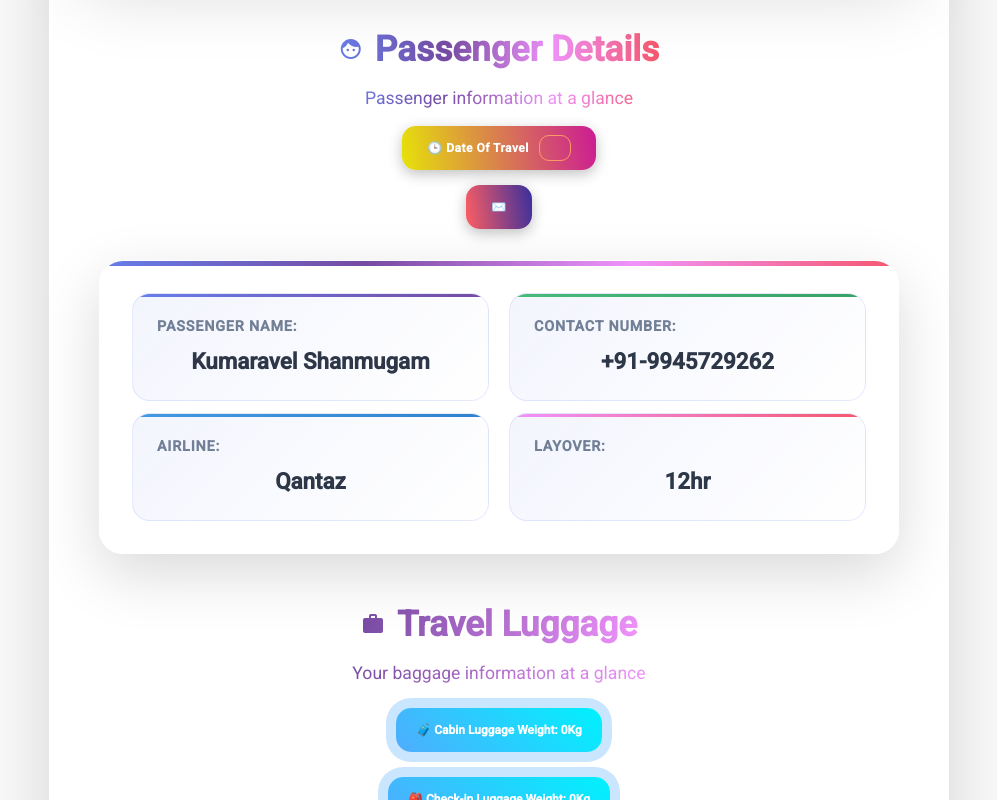
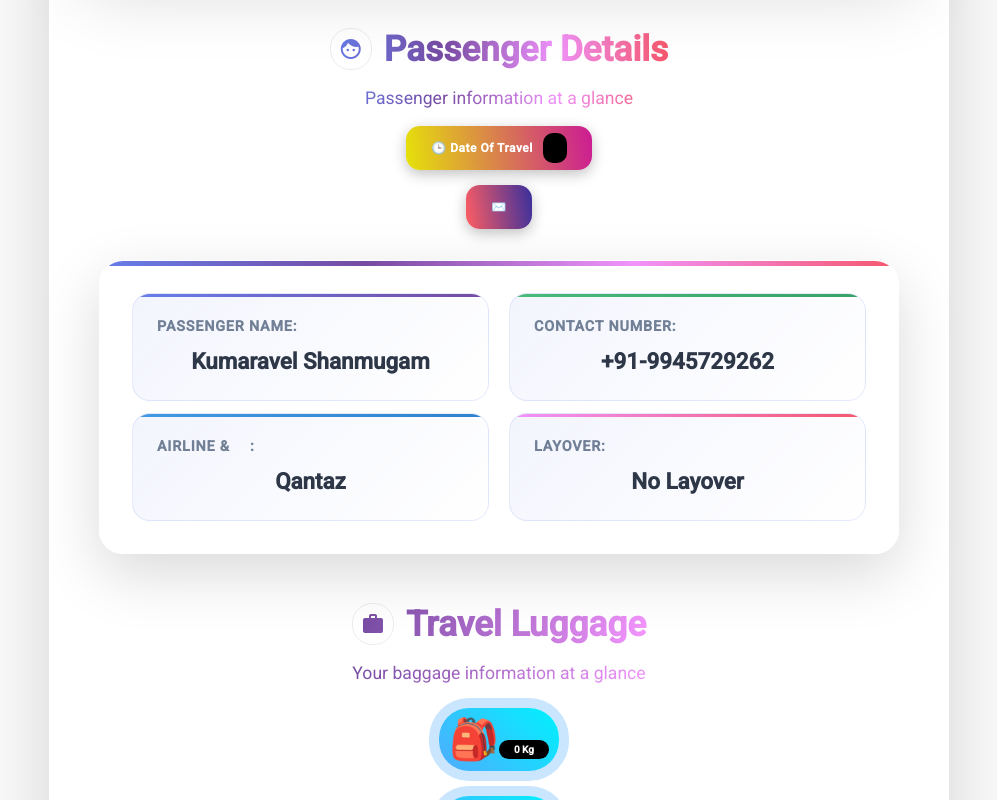
Before and after one commit to kumaruidivloper/luggageTagApp, an Angular app: page / in a window 1280 px wide. Shown: the part 520-1320 px from the top of the page, without its empty margins (141-1138 px from the left). Built offline with nearby package versions, Linux system fonts and the light colour scheme; no server answers.

Commit message:
small ui update

```diff
--- a/src/app/app.html
+++ b/src/app/app.html
@@ -129,7 +129,7 @@
         <div class="layover-info">
           <i class="fas fa-clock"></i>
           @if(travelDetails) {
-            {{travelDetails.layoverTime}} layover
+            🕒 {{travelDetails.layoverTime}} layover
           } @else {
             14hr layover
           }
@@ -152,11 +152,11 @@
 
   <div class="luggage-header">
     <h2 class="passengerDetails">
-      <mat-icon>face</mat-icon>
+      <mat-icon class="iconCircle">face</mat-icon>
       Passenger Details
     </h2>
     <p class="passengerDetails">Passenger information at a glance</p>
-    <div class="baggage-card cabin time"> 🕒 Date Of Travel <span style="border: solid 1px #ff9966; padding: 5px 15px; border-radius: 10px; margin-left: 10px;"> {{travelDetails?.dot | date}}</span></div>
+    <div class="baggage-card cabin time"> 🕒 Date Of Travel <span class="travelDate"> {{travelDetails?.dot | date}}</span></div>
     <div class="baggage-card cabin email"> ✉️ {{travelDetails?.email}}</div>
   </div>
 
@@ -165,7 +165,7 @@
   <div class="info-item">
     <span class="label">Passenger Name:</span>
      @if(travelDetails) {
-        <span class="value">{{travelDetails.firstName}} {{travelDetails.lastName}}</span>
+        <span class="value">👨 {{travelDetails.firstName}} {{travelDetails.lastName}}</span>
       } @else {
         <span class="value">Kumaravel Shanmugam</span>
       }
@@ -173,25 +173,25 @@
   <div class="info-item">
     <span class="label">Contact Number:</span>
      @if(travelDetails) {
-        <span class="value">{{travelDetails.contactNumber}}</span>
+        <span class="value">📞 {{travelDetails.contactNumber}}</span>
       } @else {
         <span class="value">+91-9945729262</span>
       }
   </div>
   <div class="info-item">
-    <span class="label">Airline:</span>
+    <span class="label">Airline & <Code></Code>:</span>
      @if(travelDetails) {
-        <span class="value">{{travelDetails.flightService}}</span>
+        <span class="value">✈️ {{travelDetails.flightService}}</span>
       } @else {
         <span class="value">Qantaz</span>
       }
   </div>
   <div class="info-item">
     <span class="label">Layover:</span>
-    @if(travelDetails) {
-        <span class="value">{{travelDetails.layoverTime}}</span>
+    @if(travelDetails && travelDetails.hasLayover) {
+        <span class="value"> 🕒 {{travelDetails.layoverTime}}</span>
       } @else {
-        <span class="value">12hr</span>
+        <span class="value">No Layover</span>
       }
   </div>
 </div>
@@ -199,13 +199,13 @@
 <div class="luggage-container">
       <div class="luggage-header">
         <h2 class="luggageDetials">
-          <mat-icon>work</mat-icon>
+          <mat-icon class="iconCircle">work</mat-icon>
           Travel Luggage
         </h2>
         <p class="luggageDetials">Your baggage information at a glance</p>
       </div>
-      <div class="gradient-btn btn-pulse">🧳 Cabin Luggage Weight: {{cabinWeight}}Kg</div>
-      <div class="gradient-btn btn-pulse">🎒 Check-in Luggage Weight: {{checkinWeight}}Kg</div>
+      <div class="gradient-btn btn-pulse"> <span style="font-size: 40px;">🎒</span> <span class="weightStyle">{{cabinWeight}} Kg</span></div>
+      <div class="gradient-btn btn-pulse"> <span style="font-size: 40px;">🧳</span> <span class="weightStyle">{{checkinWeight}} Kg</span></div>
       <div class="luggage-grid">
         @if(travelDetails?.luggage && travelDetails.luggage.length > 0) {
           @for(luggage of travelDetails.luggage; track $index) {
--- a/src/app/app.scss
+++ b/src/app/app.scss
@@ -912,7 +912,7 @@ mat-card {
   top: 103px;
   left: 50%;
   transform: translateX(-50%);
-  background: rgba(240, 147, 251, 0.9);
+  background: linear-gradient(135deg, #f093fb, #f5576c);
   color: white;
   padding: 10px 16px;
   border-radius: 20px;
@@ -1102,6 +1102,7 @@ mat-card {
 
 .cabin.email {
   background: linear-gradient(260deg, #382f9d, #ff5e62);
+  text-decoration: none;
 }
 
 .cabin.time {
@@ -1198,9 +1199,9 @@ mat-card {
 
 
 .gradient-btn {
-            padding: 15px 20px;
+            padding: 8px 10px;
             border: none;
-            border-radius: 15px;
+            border-radius: 30px;
             color: white;
             font-size: 12px;
             font-weight: bold;
@@ -1242,3 +1243,29 @@ mat-card {
                 box-shadow: 0 0 0 0 rgba(255, 154, 86, 0);
             }
         }
+
+
+
+.iconCircle {
+  border: solid 0.3px #00000014;
+  border-radius: 20px;
+  padding: 8px;
+}
+.weightStyle {
+  padding: 4px 15px;
+  border-radius: 20px;
+  background-color: #000;
+  color: #fff;
+  font-weight: bold;
+  margin-left: 0px;
+  font-size: 10px;
+}
+
+.travelDate {
+  padding: 5px 15px;
+  border-radius: 10px;
+  margin-left: 10px;
+  padding: 8px 12px;
+  background-color: black;
+  font-weight: bold;
+}
```
